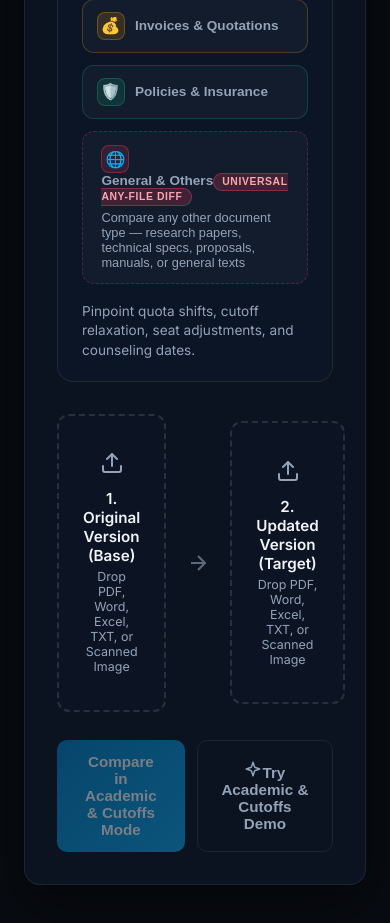
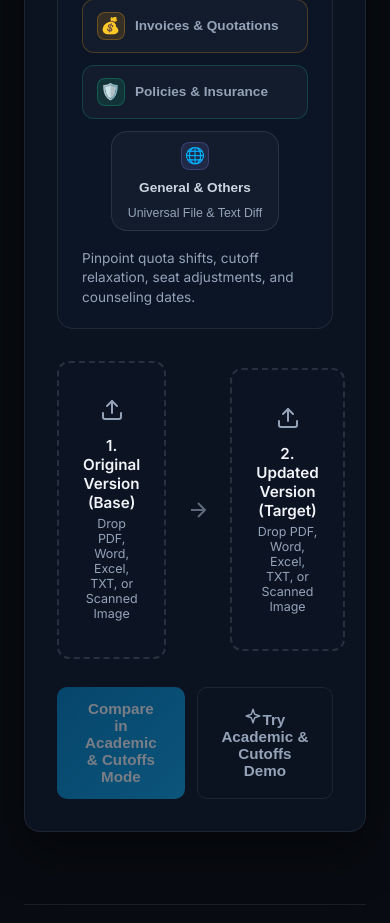
Before and after one commit to ShreeNava08/changewatch, a React (Vite) app in the folder client/: page / in a window 390 px wide. Shown: the part 1580-2503 px from the top of the page. Built offline with nearby package versions, Linux system fonts and the light colour scheme.

Commit message:
style: soften General & Others button into a sleek rounded pill with subtle lavender glow

```diff
--- a/client/src/App.css
+++ b/client/src/App.css
@@ -1421,48 +1421,53 @@
   box-shadow: 0 4px 18px rgba(16, 185, 129, 0.3);
 }
 
-/* 5. General & Others - Electric Rose Theme */
-.mode-pill-general-wide {
-  width: 100%;
-  box-sizing: border-box;
-  display: flex;
-  align-items: center;
-  justify-content: space-between;
-  padding: 0.85rem 1.15rem;
+/* 5. General & Others - Soft Minimal Pill Theme */
+.general-mode-wrapper {
+  display: flex;
+  justify-content: center;
+  margin-top: 0.25rem;
   margin-bottom: 0.85rem;
-  border-radius: 12px;
+}
+
+.mode-pill-soft-general {
+  border-radius: 30px;
+  padding: 0.55rem 1.25rem;
   background: rgba(255, 255, 255, 0.03);
-  border: 1px dashed rgba(244, 63, 94, 0.3);
+  border: 1px solid rgba(255, 255, 255, 0.1);
+  color: #cbd5e1;
+  display: inline-flex;
+  align-items: center;
+  gap: 0.65rem;
+  transition: all 0.2s cubic-bezier(0.16, 1, 0.3, 1);
   cursor: pointer;
-  transition: all 0.2s cubic-bezier(0.16, 1, 0.3, 1);
-  text-align: left;
-}
+}
+
 .icon-bg-general {
-  background: rgba(244, 63, 94, 0.15);
-  border: 1px solid rgba(244, 63, 94, 0.35);
-}
-.mode-pill-general-wide:hover {
-  background: rgba(244, 63, 94, 0.06);
-  border-color: rgba(244, 63, 94, 0.6);
-  color: #ffe4e6;
+  background: rgba(129, 140, 248, 0.12);
+  border: 1px solid rgba(129, 140, 248, 0.25);
+}
+
+.mode-pill-soft-general:hover {
+  background: rgba(255, 255, 255, 0.06);
+  border-color: rgba(129, 140, 248, 0.4);
+  color: #ffffff;
   transform: translateY(-1px);
 }
-.mode-pill-general-wide.active {
-  background: linear-gradient(135deg, rgba(225, 29, 72, 0.25), rgba(244, 63, 94, 0.35));
-  border-style: solid;
-  border-color: #fb7185;
+
+.mode-pill-soft-general.active {
+  background: linear-gradient(135deg, rgba(79, 70, 229, 0.25), rgba(129, 140, 248, 0.35));
+  border-color: #818cf8;
   color: #ffffff;
-  box-shadow: 0 4px 18px rgba(244, 63, 94, 0.3);
-}
-.universal-tag {
-  font-size: 0.65rem;
-  font-weight: 800;
-  letter-spacing: 0.6px;
-  background: rgba(244, 63, 94, 0.2);
-  border: 1px solid rgba(244, 63, 94, 0.4);
-  color: #fda4af;
-  padding: 0.15rem 0.5rem;
-  border-radius: 12px;
+  box-shadow: 0 4px 18px rgba(99, 102, 241, 0.25);
+}
+
+.soft-desc-pill {
+  font-size: 0.775rem;
+  color: #94a3b8;
+  font-weight: 500;
+  padding-left: 0.5rem;
+  border-left: 1px solid rgba(255, 255, 255, 0.12);
+  margin-left: 0.25rem;
 }
 
 /* Matching Badges */
@@ -1487,9 +1492,9 @@
   border: 1px solid rgba(52, 211, 153, 0.3);
 }
 .badge-general {
-  color: #fb7185;
-  background: rgba(251, 113, 133, 0.12);
-  border: 1px solid rgba(251, 113, 133, 0.3);
+  color: #a5b4fc;
+  background: rgba(99, 102, 241, 0.12);
+  border: 1px solid rgba(99, 102, 241, 0.3);
 }
 
 /* Matching Primary CTA Submit Buttons */
@@ -1526,11 +1531,11 @@
 }
 
 .btn-primary-general {
-  background: linear-gradient(135deg, #e11d48, #f43f5e);
-  box-shadow: 0 4px 14px rgba(244, 63, 94, 0.4);
+  background: linear-gradient(135deg, #4f46e5, #6366f1);
+  box-shadow: 0 4px 14px rgba(79, 70, 229, 0.4);
 }
 .btn-primary-general:hover {
-  background: linear-gradient(135deg, #be123c, #e11d48);
+  background: linear-gradient(135deg, #4338ca, #4f46e5);
 }
 
 .general-subtext {
@@ -1585,15 +1590,21 @@
   .mode-pills-grid {
     grid-template-columns: repeat(2, 1fr);
   }
-  .mode-pill-general-wide {
-    flex-direction: column;
-    align-items: flex-start;
-    gap: 0.4rem;
-  }
 }
 
 @media (max-width: 550px) {
   .mode-pills-grid {
     grid-template-columns: 1fr;
   }
-}
+  .mode-pill-soft-general {
+    flex-direction: column;
+    text-align: center;
+    border-radius: 16px;
+    padding: 0.65rem 1rem;
+  }
+  .soft-desc-pill {
+    border-left: none;
+    padding-left: 0;
+    margin-left: 0;
+  }
+}
--- a/client/src/App.jsx
+++ b/client/src/App.jsx
@@ -885,22 +885,19 @@ export default function App() {
               ))}
             </div>
 
-            {/* Dedicated "General & Others" Universal Button Below */}
+            {/* Dedicated "General & Others" Soft Pill Below */}
             {AUDIT_MODES[4] && (
-              <button
-                type="button"
-                onClick={() => handleModeChange(AUDIT_MODES[4].id)}
-                className={`mode-pill-btn mode-pill-general-wide mode-general ${selectedModeId === AUDIT_MODES[4].id ? "active" : ""}`}
-              >
-                <div className="general-left">
+              <div className="general-mode-wrapper">
+                <button
+                  type="button"
+                  onClick={() => handleModeChange(AUDIT_MODES[4].id)}
+                  className={`mode-pill-btn mode-pill-soft-general mode-general ${selectedModeId === AUDIT_MODES[4].id ? "active" : ""}`}
+                >
                   <span className="mode-icon-circle icon-bg-general">{AUDIT_MODES[4].icon}</span>
                   <span className="mode-text">{AUDIT_MODES[4].name}</span>
-                  <span className="universal-tag">UNIVERSAL ANY-FILE DIFF</span>
-                </div>
-                <span className="general-subtext">
-                  Compare any other document type — research papers, technical specs, proposals, manuals, or general texts
-                </span>
-              </button>
+                  <span className="soft-desc-pill">Universal File & Text Diff</span>
+                </button>
+              </div>
             )}
 
             <p className="mode-tagline-text">{currentMode.tagline}</p>
```
